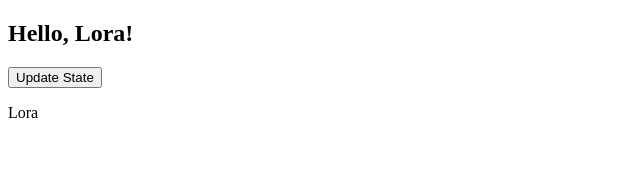
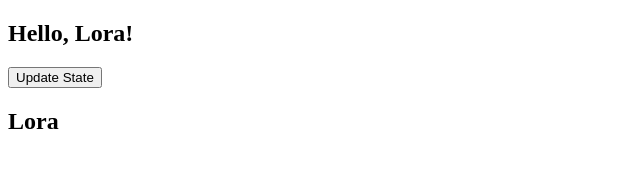
Before and after one commit to alenssy/homework_8, a React (Create React App) app: page / in a window 1280 px wide. Both pictures are taken after a click on the button "Update State". Shown: the top 194 px of the page, without its empty margins (0-640 px from the left). Built offline with nearby package versions, Linux system fonts and the light colour scheme.

Commit message:
lifecycle hooks

```diff
--- a/src/App.js
+++ b/src/App.js
@@ -1,52 +1,39 @@
-import {useState} from "react";
-import {Child} from "./Child";
+import {useEffect, useState} from "react";
+import Child from "./Child";
 
-function App() {
+// Props, State, Lifecycle hooks !== Hooks
+const App = () => {
     const [name, setName] = useState('Bob');
+    const [isToggle, setIsToggle] = useState(false);
+
+    useEffect(() => {
+        console.log('first');
+        // componentDidMount
+        return () => {
+            // componentWillUnMount
+        }
+    }, [])
+
+    useEffect(() => {
+        console.log('second');
+        // componentDidUpdate
+    }, [name])
 
     const updateUserName = () => {
-        setName('Lora');
+        setName(name === 'Lora' ? 'Bob' : 'Lora');
+        setIsToggle(!isToggle);
     }
 
+    console.log('render');
     return (
         <>
             <div className="App">
                 <h2>Hello, {name}!</h2>
                 <button onClick={updateUserName}>Update State</button>
             </div>
-            <Child name={name} />
+            {isToggle ? <Child name={name} /> : null}
         </>
     )
 }
 
-// Props, State
-// class App extends React.Component {
-//     constructor(props) {
-//         super(props);
-//         this.state = {
-//             name: 'Bob',
-//         }
-//         this.updateUserName = this.updateUserName.bind(this);
-//     }
-//
-//     updateUserName() {
-//         this.setState({ name: this.state.name === 'Lora' ? 'Bob' : 'Lora' }, () => {
-//             console.log(this.state.name);
-//         });
-//     }
-//
-//     render() {
-//         const { name } = this.state;
-//         return (
-//             <>
-//                 <div className="App">
-//                     <h2>Hello, {name}!</h2>
-//                     <button onClick={this.updateUserName}>Update State</button>
-//                 </div>
-//                 <Child name={name} />
-//             </>
-//         )
-//     }
-// }
-
 export default App;
--- a/src/Child.js
+++ b/src/Child.js
@@ -1 +1,11 @@
-export const Child = (props) => <p>{props.name}</p>;
+import React from 'react';
+
+class Child extends React.Component {
+    render() {
+        return (
+            <h2>{this.props.name}</h2>
+        )
+    }
+}
+
+export default Child;
```
